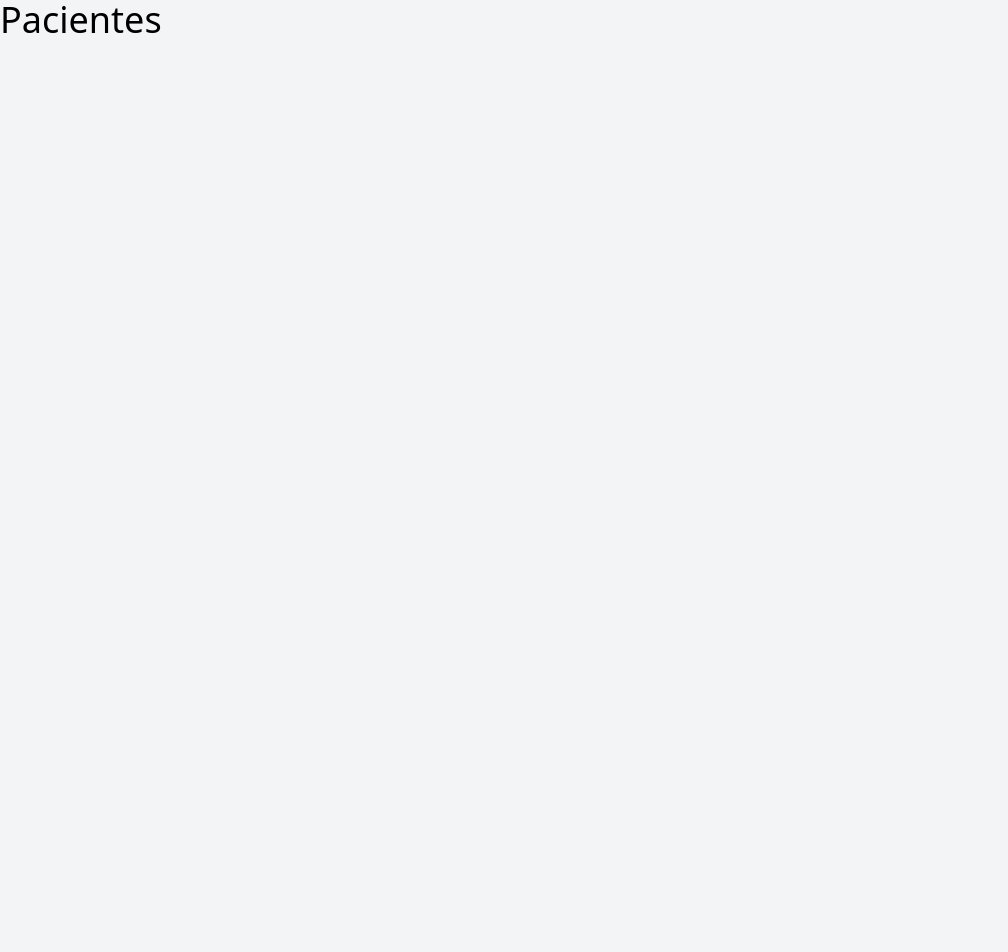
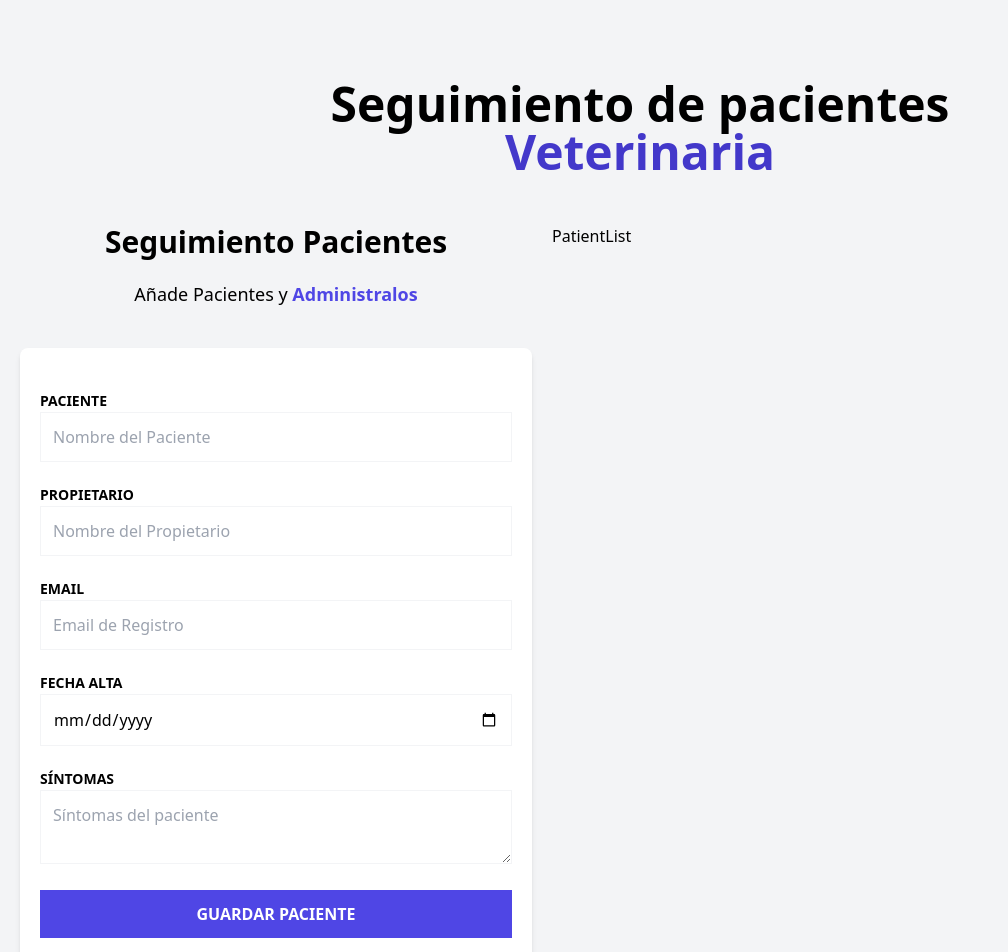
Before and after one commit to francoarmando1911/pacientes-zustand, a React (Vite) app: page / in a window 1280 px wide. Shown: the top 952 px of the page, without its empty margins (0-1008 px from the left). Before the commit the page ends 800 px from the top, so only its background shows below. Built offline with nearby package versions, Linux system fonts and the light colour scheme.

Commit message:
creacion de componentes

```diff
--- a/src/App.tsx
+++ b/src/App.tsx
@@ -1,3 +1,5 @@
+import PatientForm from './components/PatientForm'
+import PatientList from './components/PatientList'
 import './index.css'
 
 function App() {
@@ -5,7 +7,18 @@
 
   return (
     <>
-    <h1 className='text-4xl'>Pacientes</h1>
+    <div className='container mx-auto mt-20'>
+      <h1 className='font-black text-5xl text-center md:w-2/3 md:mx-auto'>
+        Seguimiento de pacientes {''}
+        <span className='text-indigo-700'>Veterinaria</span>
+      </h1>
+
+      <div className='mt-12 md:flex'>
+        <PatientForm/>
+        <PatientList/>
+      </div>
+
+    </div>
 
     </>
   )
--- /dev/null
+++ b/src/components/PatientForm.tsx
@@ -0,0 +1,82 @@
+export default function PatientForm() {
+
+    return (
+        <div className="md:w-1/2 lg:w-2/5 mx-5">
+            <h2 className="font-black text-3xl text-center">Seguimiento Pacientes</h2>
+
+            <p className="text-lg mt-5 text-center mb-10">
+                Añade Pacientes y {''}
+                <span className="text-indigo-600 font-bold">Administralos</span>
+            </p>
+
+            <form
+                className="bg-white shadow-md rounded-lg py-10 px-5 mb-10"
+                noValidate
+            >
+                <div className="mb-5">
+                    <label htmlFor="name" className="text-sm uppercase font-bold">
+                        Paciente
+                    </label>
+                    <input
+                        id="name"
+                        className="w-full p-3  border border-gray-100"
+                        type="text"
+                        placeholder="Nombre del Paciente"
+                    />
+                </div>
+
+                <div className="mb-5">
+                    <label htmlFor="caretaker" className="text-sm uppercase font-bold">
+                        Propietario
+                    </label>
+                    <input
+                        id="caretaker"
+                        className="w-full p-3  border border-gray-100"
+                        type="text"
+                        placeholder="Nombre del Propietario"
+                    />
+                </div>
+
+                <div className="mb-5">
+                    <label htmlFor="email" className="text-sm uppercase font-bold">
+                        Email
+                    </label>
+                    <input
+                        id="email"
+                        className="w-full p-3  border border-gray-100"
+                        type="email"
+                        placeholder="Email de Registro"
+                    />
+                </div>
+
+                <div className="mb-5">
+                    <label htmlFor="date" className="text-sm uppercase font-bold">
+                        Fecha Alta
+                    </label>
+                    <input
+                        id="date"
+                        className="w-full p-3  border border-gray-100"
+                        type="date"
+                    />
+                </div>
+
+                <div className="mb-5">
+                    <label htmlFor="symptoms" className="text-sm uppercase font-bold">
+                        Síntomas
+                    </label>
+                    <textarea
+                        id="symptoms"
+                        className="w-full p-3  border border-gray-100"
+                        placeholder="Síntomas del paciente"
+                    ></textarea>
+                </div>
+
+                <input
+                    type="submit"
+                    className="bg-indigo-600 w-full p-3 text-white uppercase font-bold hover:bg-indigo-700 cursor-pointer transition-colors"
+                    value='Guardar Paciente'
+                />
+            </form>
+        </div>
+    )
+}
--- /dev/null
+++ b/src/components/PatientList.tsx
@@ -0,0 +1,7 @@
+
+
+export default function PatientList() {
+  return (
+    <div>PatientList</div>
+  )
+}
```
